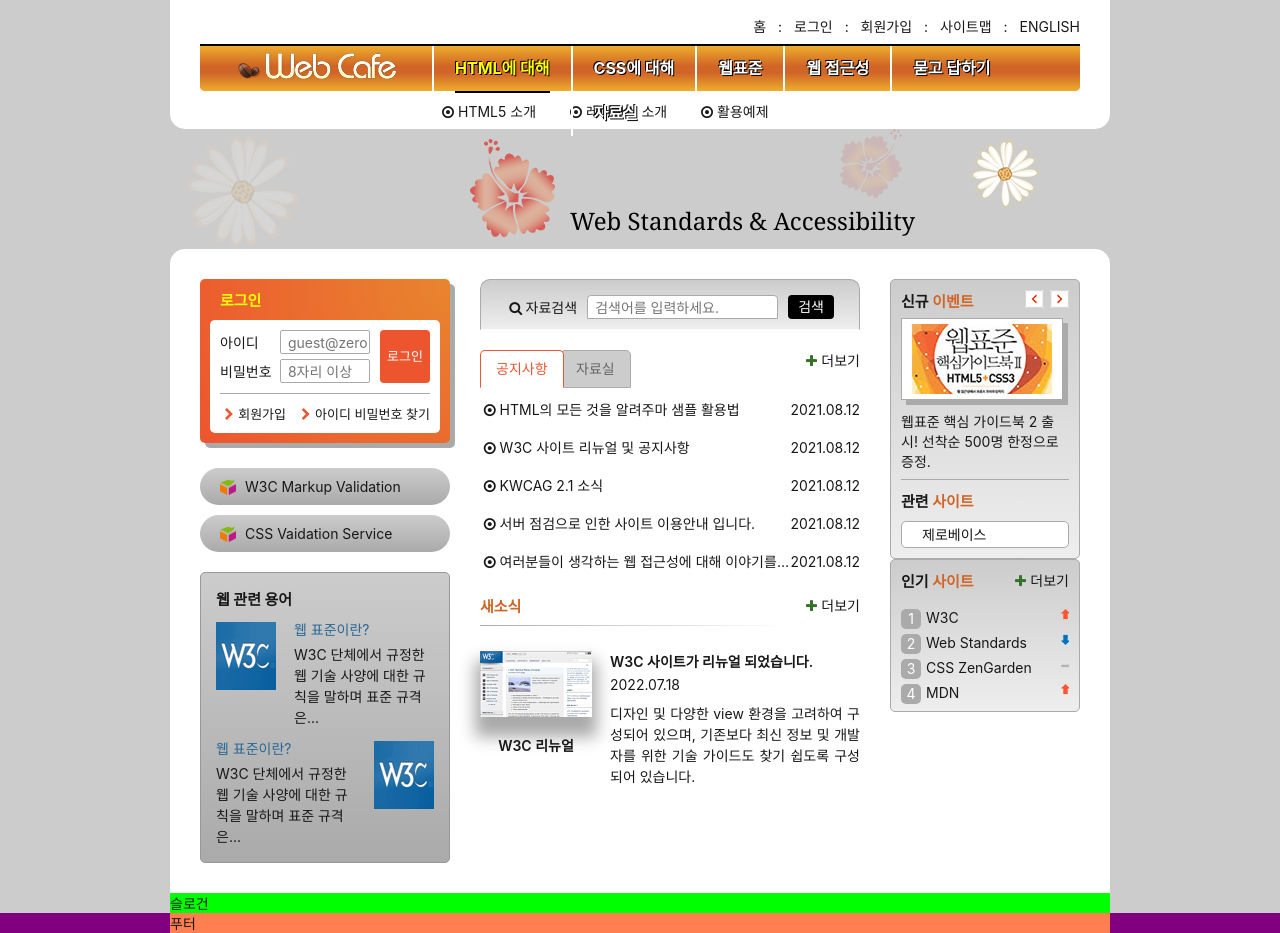
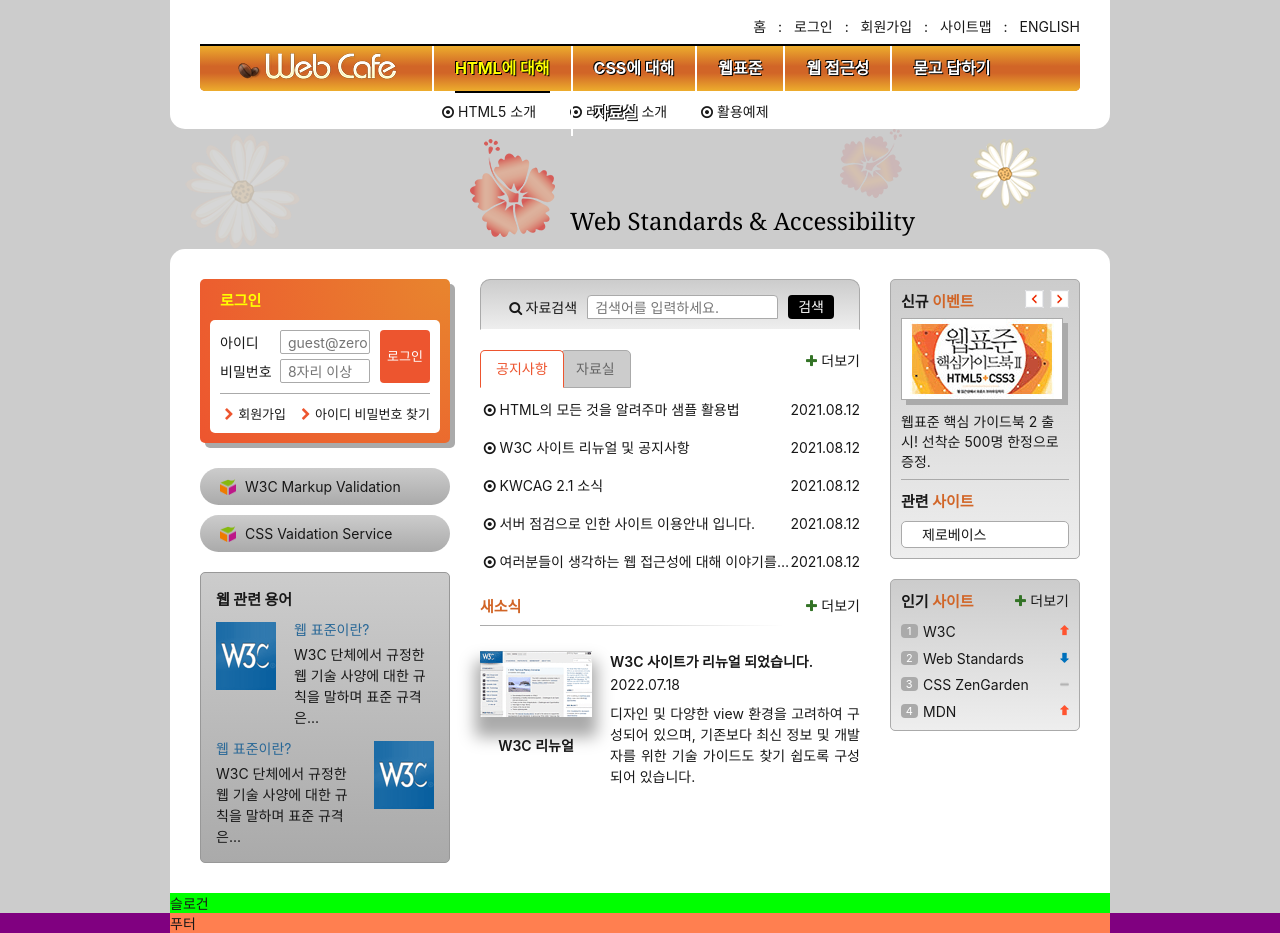
Before and after one commit to nalsae/HTML-CSS_Study, a website: page HTML5/index.html in a window 1280 px wide. Drawn offline with Linux system fonts and the light colour scheme; a web font is replaced by a local one.

Commit message:
인기 사이트 디자인 완성

```diff
--- a/HTML5/css/index.css
+++ b/HTML5/css/index.css
@@ -38,6 +38,25 @@
   background: #ccc;
   color: #181818;
   font-size: 1.4rem;
+}
+
+/* 스킵 내비게이션 */
+/* .skip-nav{
+
+} */
+
+.skip-nav a{
+  padding: 4px 0;
+  display: none;
+  flex-flow: row nowrap;
+  background: #000;
+  color: #fff;
+  justify-content: center;
+  padding: 8px;
+}
+
+.skip-nav a:focus{
+  display: flex;
 }
 
 /* 레이아웃 */
@@ -744,71 +763,54 @@
 /* 인기 사이트 */
 .favorite{
   position: relative;
+  margin-top: 20px;
 }
 
 .favorite-list{
-  display: flex;
-  flex-direction: column;
-  align-content: center;
   margin-top: 10px;
   list-style-type: none;
-  position: relative;
 }
 
 .favorite-list li{
   margin-top: 8px;
-  margin-left: 25px;
+  counter-increment: number;
+  position: relative;
 }
 
-.no1::before, .no2::before, .no3::before, .no4::before{
-  content: "";
-  width: 20px;
-  height: 20px;
+.favorite-list li::before{
+  content: counter(number);
+  display: inline-flex;
+  padding: 2px 5px 1;
+  font-size: 1.1rem;
+  color: #fff;
   background: #aaa;
-  position: absolute;
-  left: 0;
-  border-radius: 5px;
-  text-align: center;
-  color: #fff;
-  line-height: 20px;
+  border-radius: 4px;
+  min-width: 1.5em;
+  justify-content: center;
+  margin-right: 0.5em;
 }
 
-.no1::before{
-  content: "1";
-}
-.no2::before{
-  content: "2";
-}
-.no3::before{
-  content: "3";
-}
-.no4::before{
-  content: "4";
+.favorite-list a{
+  vertical-align: middle;
 }
 
 .favorite-list em{
-  display: inline-block;
-  width: 8px;
+  width: 9px;
   height: 11px;
-  float: right;
-  right: -8px;
-}
-
-.up, .down, .stop{
-  background-image: url(./images/rank.png);
+  position: absolute;
+  right: 0;
+  top: 50%;
+  margin-top: -5px;
+  background-image: url('./images/rank.png');
   background-repeat: no-repeat;
 }
 
-.up{
-  background-position: 0px 0px;
+.favorite-list .stop{
+  background-position: 0 49%;
 }
 
-.down{
-  background-position: 0px -44px;
-}
-
-.stop{
-  background-position: 0px -20px;
+.favorite-list .down{
+  background-position: 0 100%;
 }
 
 .favorite-more{
--- a/HTML5/index.html
+++ b/HTML5/index.html
@@ -6,6 +6,9 @@
   <link rel="stylesheet" href="./css/index.css" />
 </head>
 <body>
+  <div class="skip-nav">
+    <a href="#user_email">분문 바로가기</a>
+  </div>
   <header class="header">
     <h1 class="logo">
       <a href="/">
```
